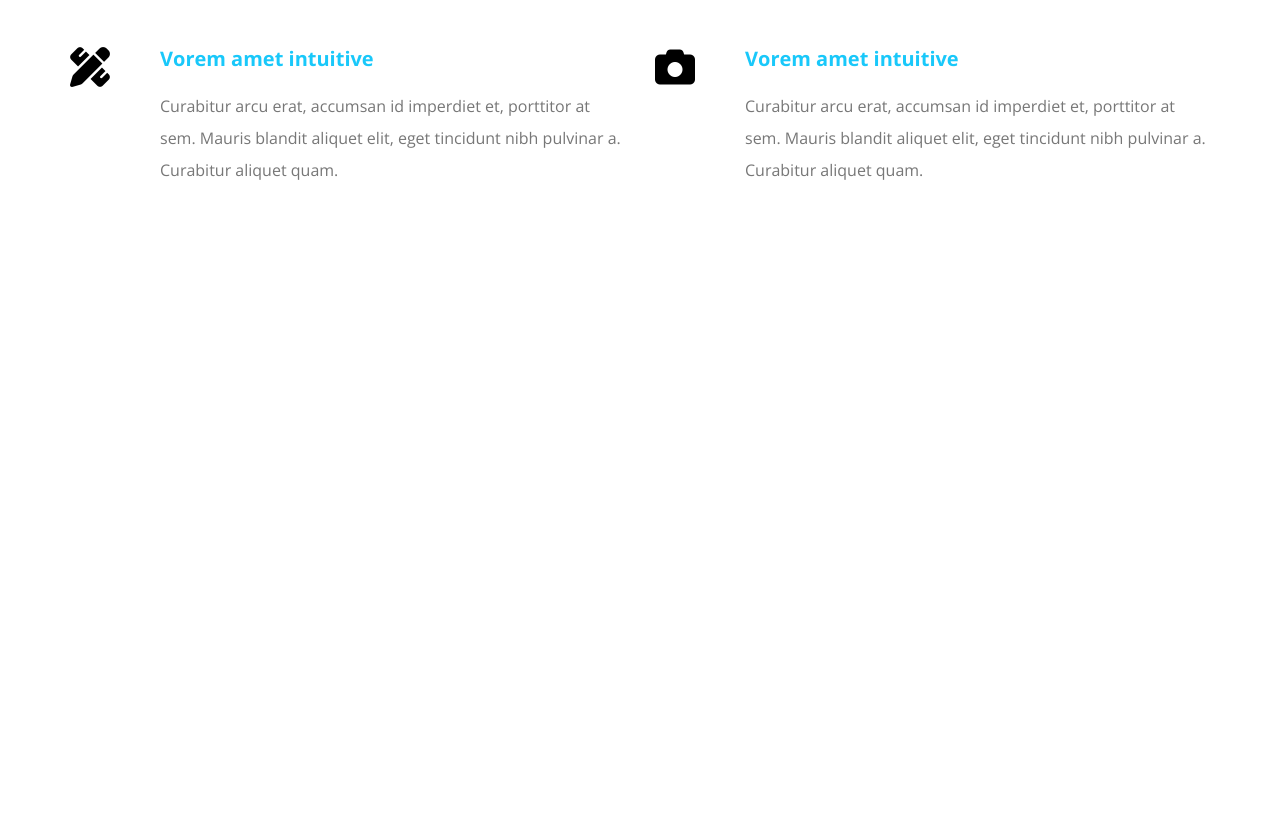
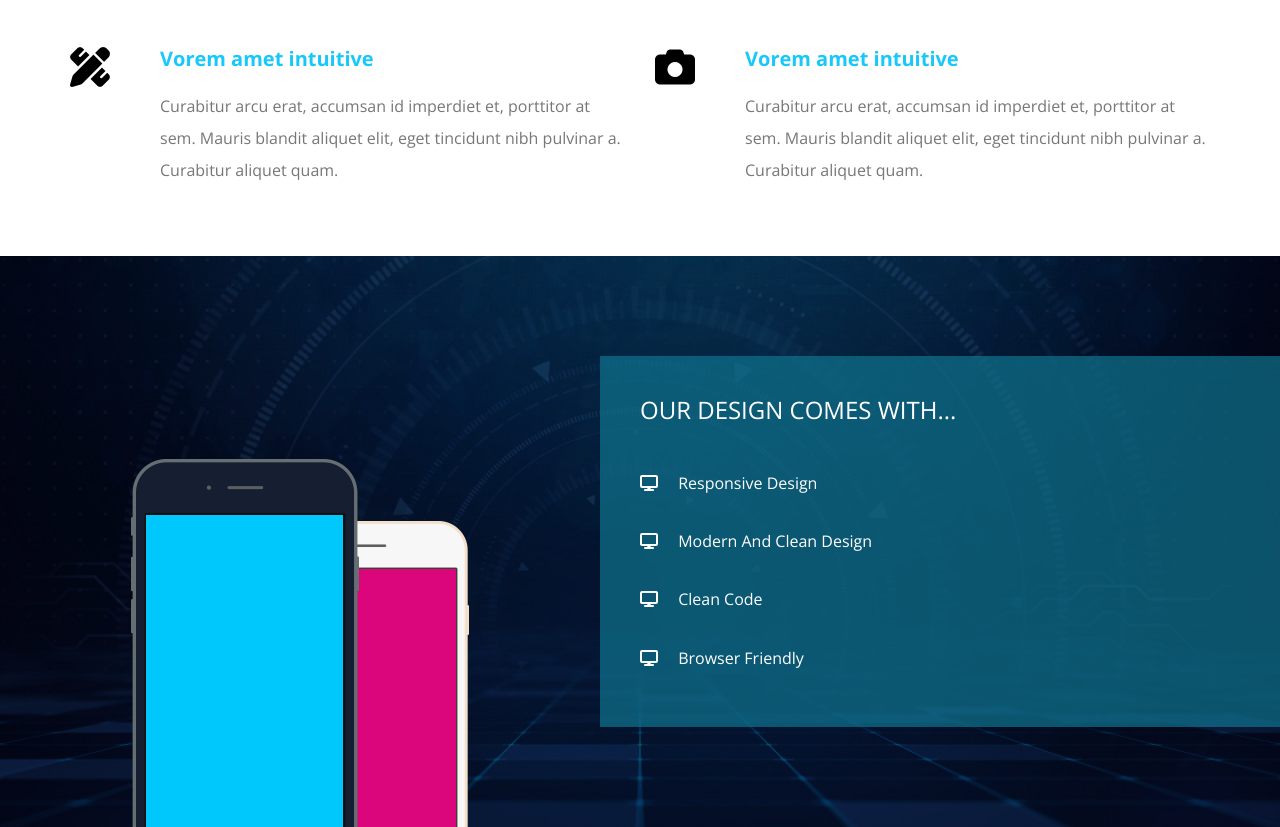
Before and after one commit to Muhammad95959/Kasper-Practice, a plain HTML site: page index.html in a window 1280 px wide. Shown: the part 1282-2109 px from the top of the page. Before the commit the page ends 1538 px from the top, so only its background shows below. Drawn offline with nearby package versions, Linux system fonts and the light colour scheme.

Commit message:
added desging section

```diff
--- a/css/kasper.css
+++ b/css/kasper.css
@@ -315,3 +315,54 @@ header i {
   font-size: 16px;
 }
 /*end services section*/
+
+/*start design section*/
+.design {
+  display: flex;
+  background-image: url("../images/design-features.jpg");
+  position: relative;
+  align-items: center;
+  overflow: hidden;
+}
+.design .overlay {
+  background-color: rgba(0, 0, 0, 60%);
+  position: absolute;
+  top: 0;
+  width: 100%;
+  height: 100%;
+}
+.design .image {
+  position: relative;
+  top: 150px;
+  flex: 1;
+  text-align: center;
+}
+@media (max-width: 768px) {
+  .design .image {
+    display: none;
+  }
+}
+.design .text {
+  position: relative;
+  background-color: var(--main-transparent-color);
+  color: white;
+  padding: 40px;
+  margin: 100px 0;
+  flex: 1;
+}
+.design h3 {
+  font-weight: normal;
+  text-transform: uppercase;
+  margin-bottom: 30px;
+  font-size: 24px;
+}
+.design ul {
+  list-style: none;
+}
+.design li {
+  padding: 20px 0;
+}
+.design li i {
+  margin-right: 1em;
+}
+/*end design section*/
--- a/index.html
+++ b/index.html
@@ -124,5 +124,23 @@
       </div>
     </section>
     <!-- end services section -->
+
+    <!-- start design section -->
+    <section class="design">
+      <div class="overlay"></div>
+      <div class="image">
+        <img src="images/mobile.png" />
+      </div>
+      <div class="text">
+        <h3>OUR DESIGN COMES WITH...</h3>
+        <ul>
+          <li><i class="fa-solid fa-display"></i> Responsive Design</li>
+          <li><i class="fa-solid fa-display"></i> Modern And Clean Design</li>
+          <li><i class="fa-solid fa-display"></i> Clean Code</li>
+          <li><i class="fa-solid fa-display"></i> Browser Friendly</li>
+        </ul>
+      </div>
+    </section>
+    <!-- end design section -->
   </body>
 </html>
```
